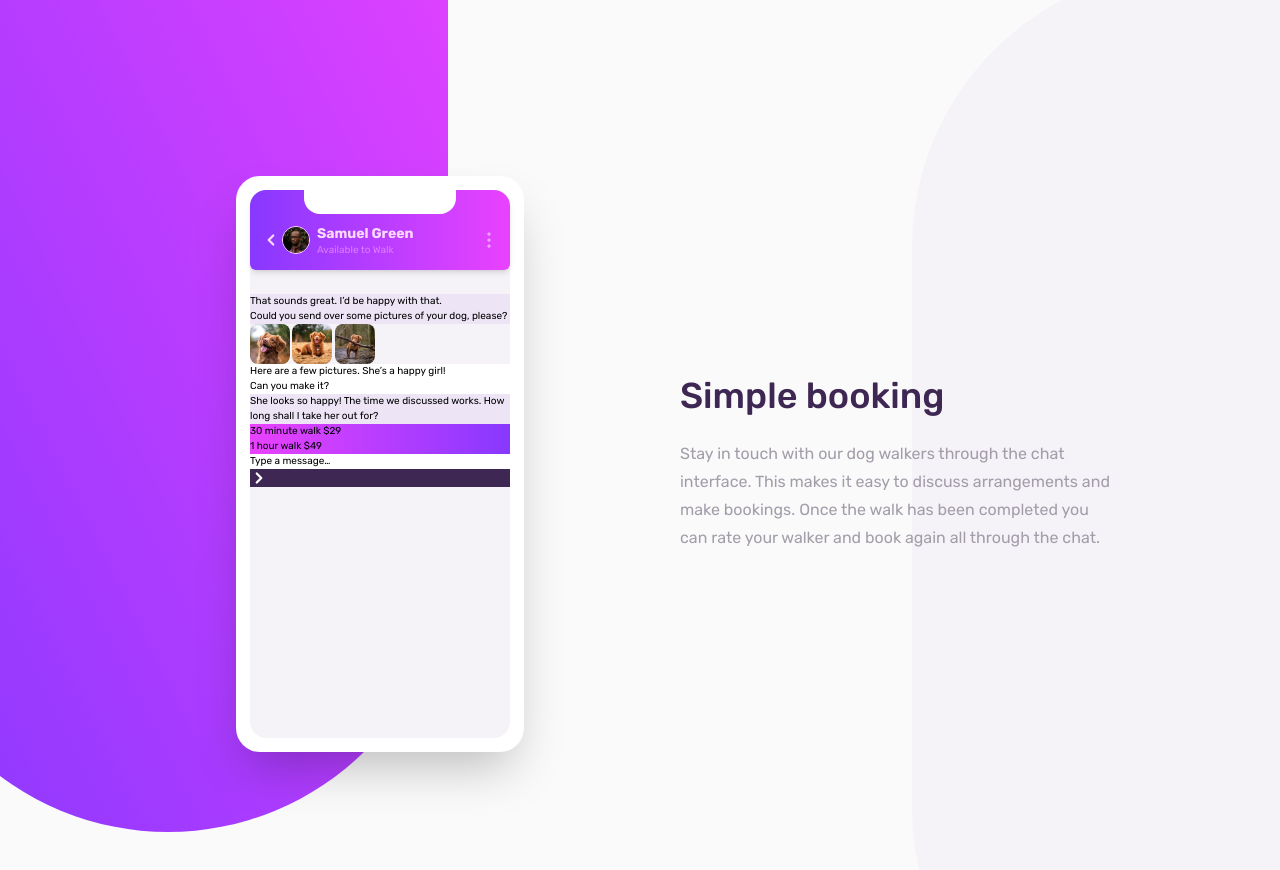
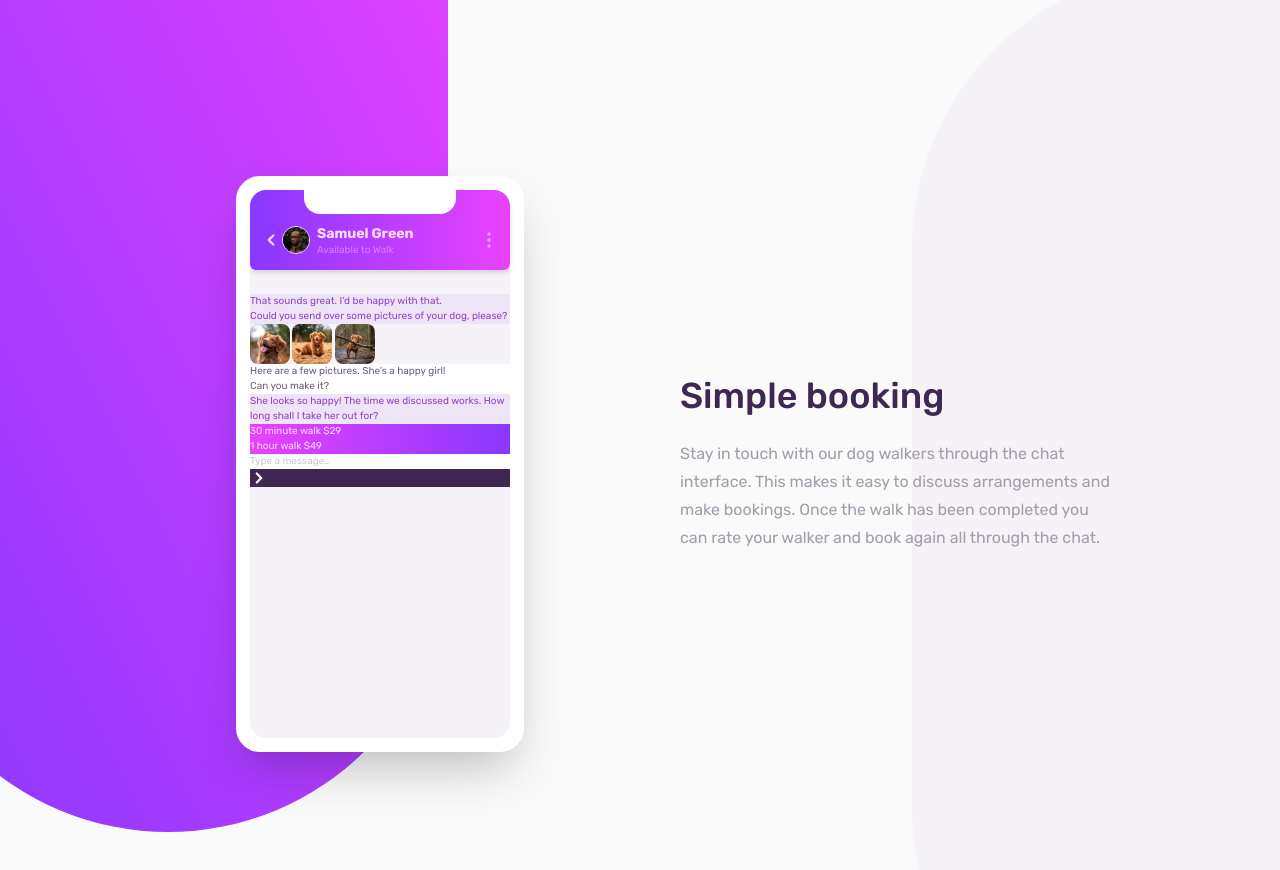
Before and after one commit to nooa-p/chat-app-css, a website: page index.html in a window 1280 px wide. Shown: the top 870 px of the page. Drawn offline with Linux system fonts and the light colour scheme; some icons are missing.

Commit message:
changed chat text colors

```diff
--- a/index.html
+++ b/index.html
@@ -115,19 +115,19 @@
               </svg>
             </div>
             <!-- top bar styling end -->
-            <div class="bg-[#ede4f5]">That sounds great. I’d be happy with that.</div>
-            <div class="bg-[#ede4f5]">Could you send over some pictures of your dog, please?</div>
+            <div class="bg-[#ede4f5] text-[#9241C8]">That sounds great. I’d be happy with that.</div>
+            <div class="bg-[#ede4f5] text-[#9241C8]">Could you send over some pictures of your dog, please?</div>
             <div>
               <img src="images/dog-image-1.jpg" alt="" class="inline-block w-10 rounded-lg">
               <img src="images/dog-image-2.jpg" alt="" class="inline-block w-10 rounded-lg">
               <img src="images/dog-image-3.jpg" alt="" class="inline-block w-10 rounded-lg">
             </div>
-            <div class="bg-white">Here are a few pictures. She’s a happy girl!</div>
-            <div class="bg-white">Can you make it?</div>
-            <div class="bg-[#ede4f5]">She looks so happy! The time we discussed works. How long shall I take her out for?</div>
-            <div class="bg-gradient-to-r to-[#8838FF] from-[#E942FF]">30 minute walk $29</div>
-            <div class="bg-gradient-to-r to-[#8838FF] from-[#E942FF]">1 hour walk $49</div>
-            <div class="bg-white">Type a message…
+            <div class="bg-white text-[#6E5D7E]">Here are a few pictures. She’s a happy girl!</div>
+            <div class="bg-white text-[#6E5D7E]">Can you make it?</div>
+            <div class="bg-[#ede4f5] text-[#9241C8]">She looks so happy! The time we discussed works. How long shall I take her out for?</div>
+            <div class="bg-gradient-to-r to-[#8838FF] from-[#E942FF] text-[#ffdaff]">30 minute walk $29</div>
+            <div class="bg-gradient-to-r to-[#8838FF] from-[#E942FF] text-[#ffdaff]">1 hour walk $49</div>
+            <div class="bg-white text-[#C6CACD]">Type a message…
               <div class="bg-[#3E2753]">
             <?xml version="1.0" encoding="UTF-8"?><svg
               width="18px"
```
Also changed, not shown: css/output.css.
